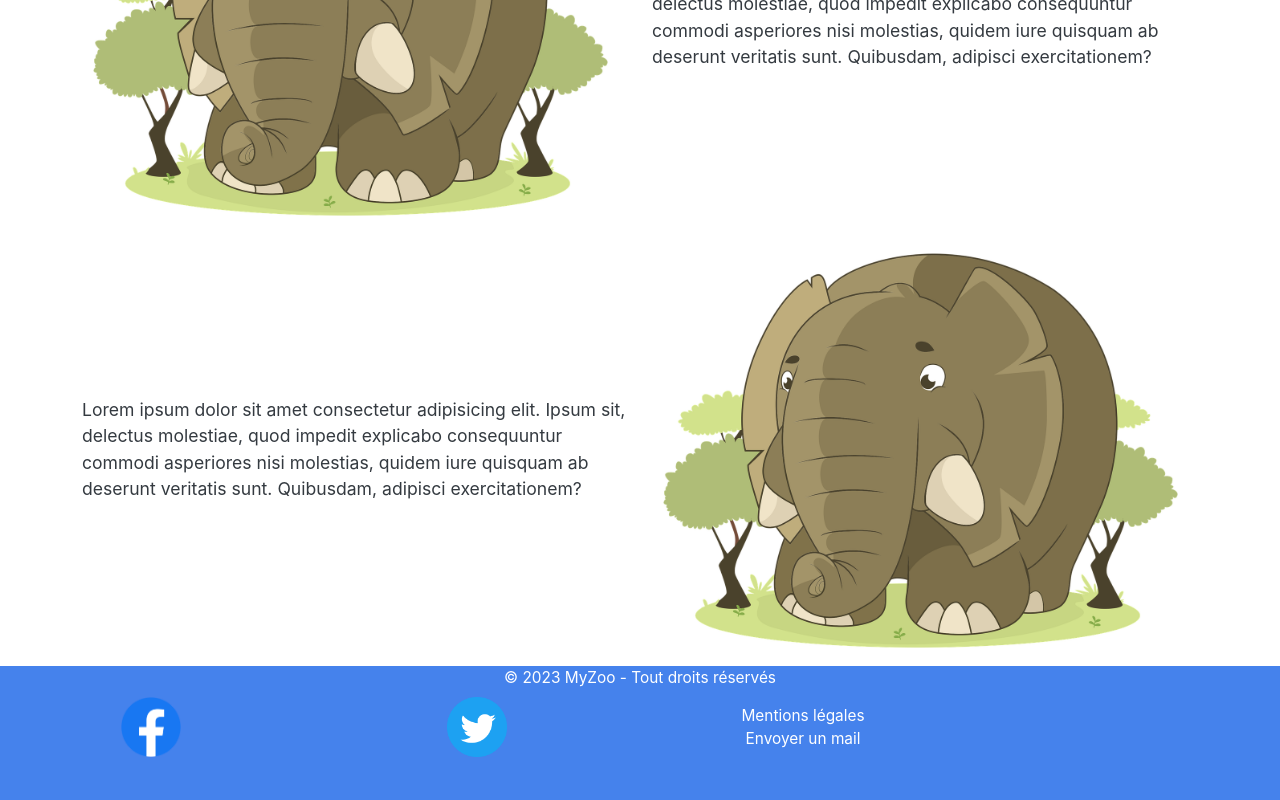
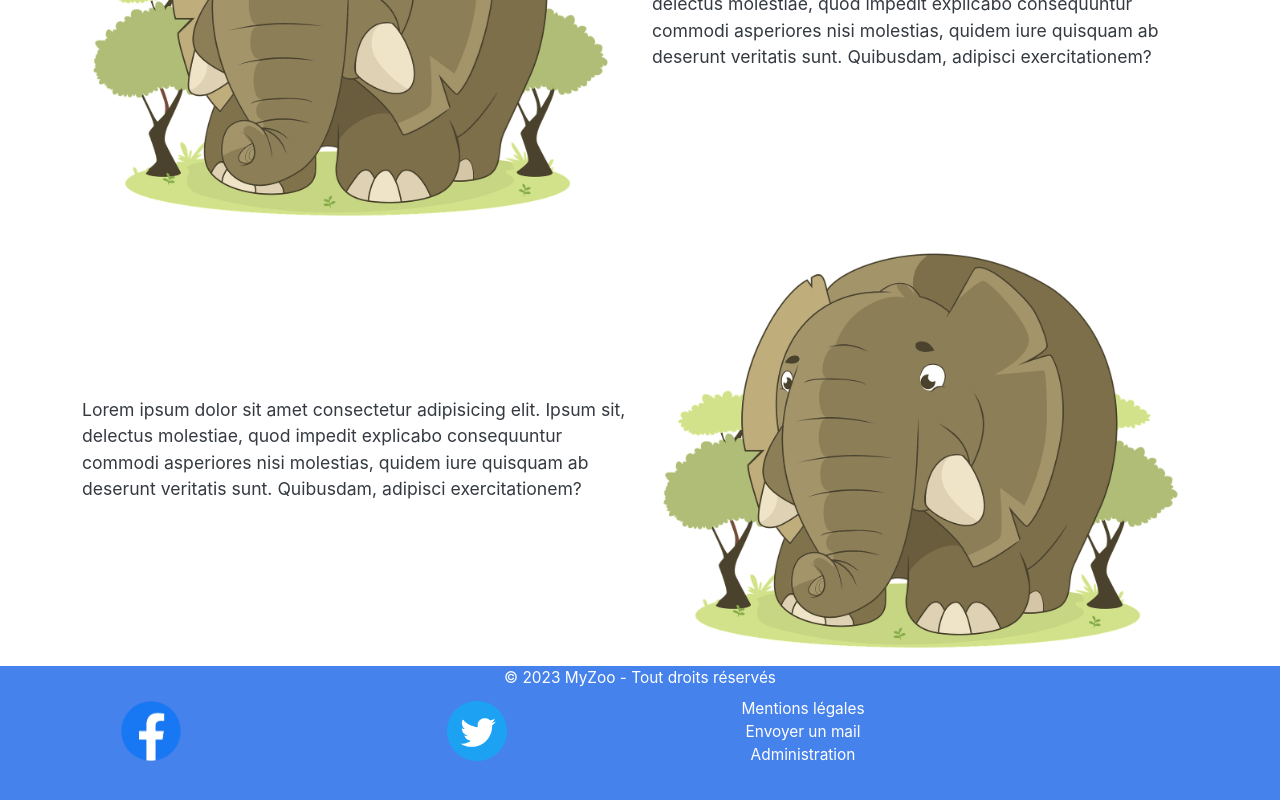
Before and after one commit to EryanGauvrit/MyZoo, a React (Create React App) app: page / in a window 1280 px wide. Shown: the part 802-1602 px from the top of the page. Built offline with nearby package versions, Linux system fonts and the light colour scheme.

Commit message:
Add admin link

```diff
--- a/src/Footer/index.jsx
+++ b/src/Footer/index.jsx
@@ -25,6 +25,9 @@ function Footer() {
                     <a href='mailto:contact@myzoo.com' className='nav-link p-0 m-0 footer-link'>
                         Envoyer un mail
                     </a>
+                    <a href='https://myzoo-admin.eryan-portfolio.com/back/login' className='nav-link p-0 m-0 footer-link'>
+                        Administration
+                    </a>
                 </div>
             </div>
         </footer>
```
